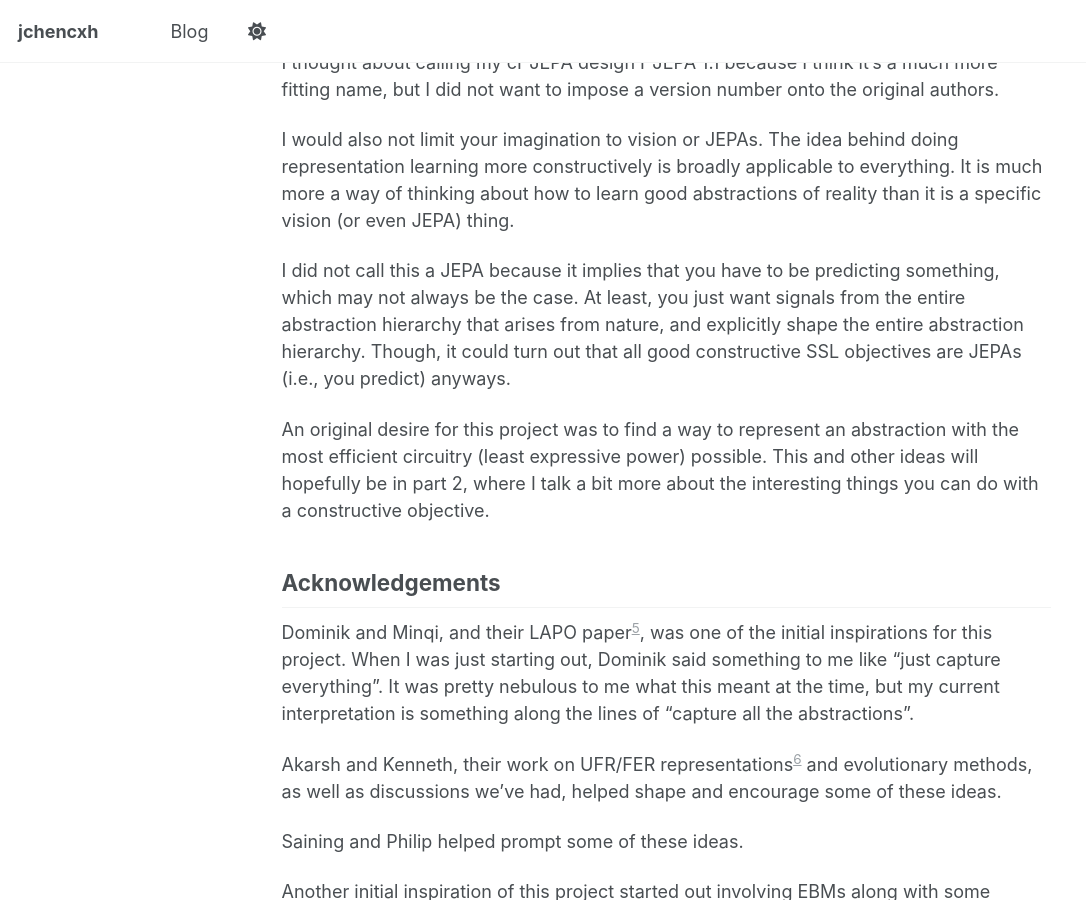
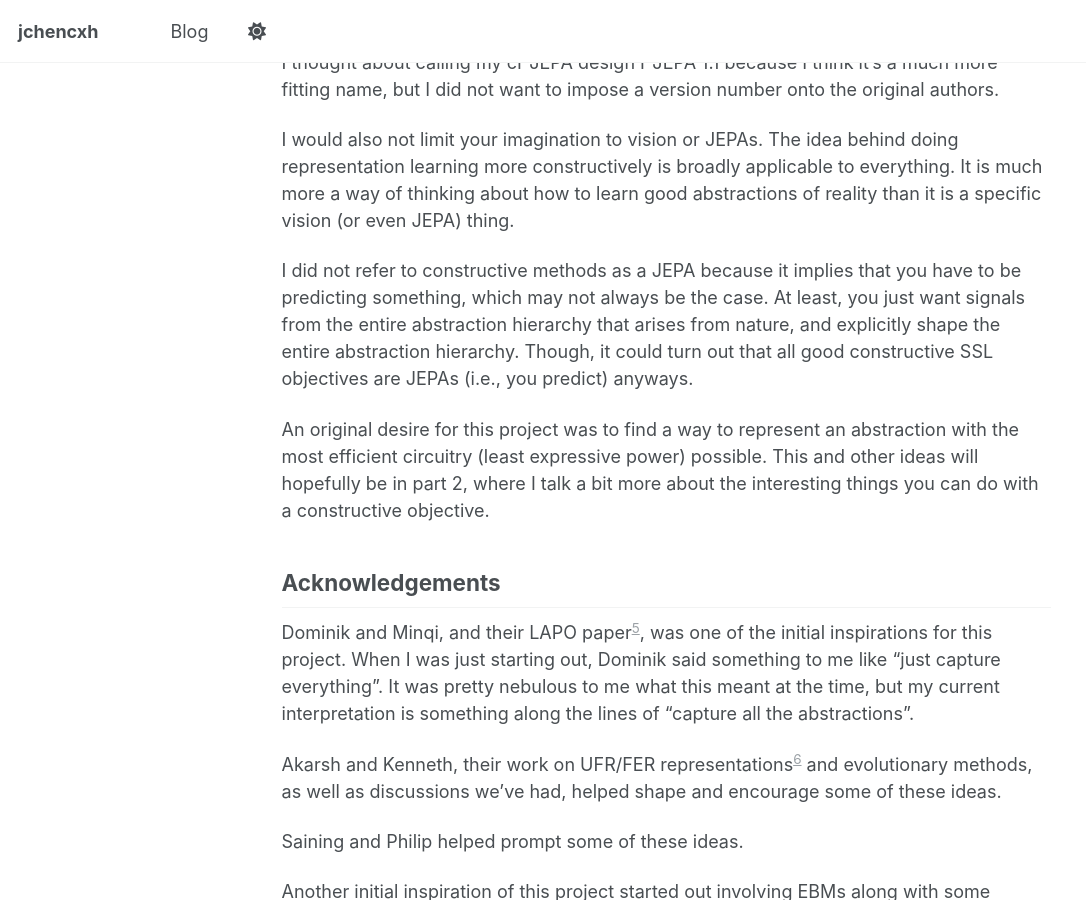
Before and after one commit to jchencxh/jchencxh.github.io, a Jekyll site: the page built from _posts/2026-03-17-constructive-self-supervised-learning-part-1.md, in a window 1280 px wide and 900 px high, scrolled down 18287 px. Shown: the whole window, without its empty margins (0-1086 px from the left). Built offline with Jekyll 4.4.1, drawn with Linux system fonts in a browser that asks for light colours; a script that is not in the unit is left out.

Commit message:
clarification

```diff
--- a/_posts/2026-03-17-constructive-self-supervised-learning-part-1.md
+++ b/_posts/2026-03-17-constructive-self-supervised-learning-part-1.md
@@ -425,7 +425,7 @@ I thought about calling my cI-JEPA design I-JEPA 1.1 because I think it’s a mu
 
 I would also not limit your imagination to vision or JEPAs. The idea behind doing representation learning more constructively is broadly applicable to everything. It is much more a way of thinking about how to learn good abstractions of reality than it is a specific vision (or even JEPA) thing.
 
-I did not call this a JEPA because it implies that you have to be predicting something, which may not always be the case. At least, you just want signals from the entire abstraction hierarchy that arises from nature, and explicitly shape the entire abstraction hierarchy. Though, it could turn out that all good constructive SSL objectives are JEPAs (i.e., you predict) anyways.
+I did not refer to constructive methods as a JEPA because it implies that you have to be predicting something, which may not always be the case. At least, you just want signals from the entire abstraction hierarchy that arises from nature, and explicitly shape the entire abstraction hierarchy. Though, it could turn out that all good constructive SSL objectives are JEPAs (i.e., you predict) anyways.
 
 An original desire for this project was to find a way to represent an abstraction with the most efficient circuitry (least expressive power) possible. This and other ideas will hopefully be in part 2, where I talk a bit more about the interesting things you can do with a constructive objective.
 
```
